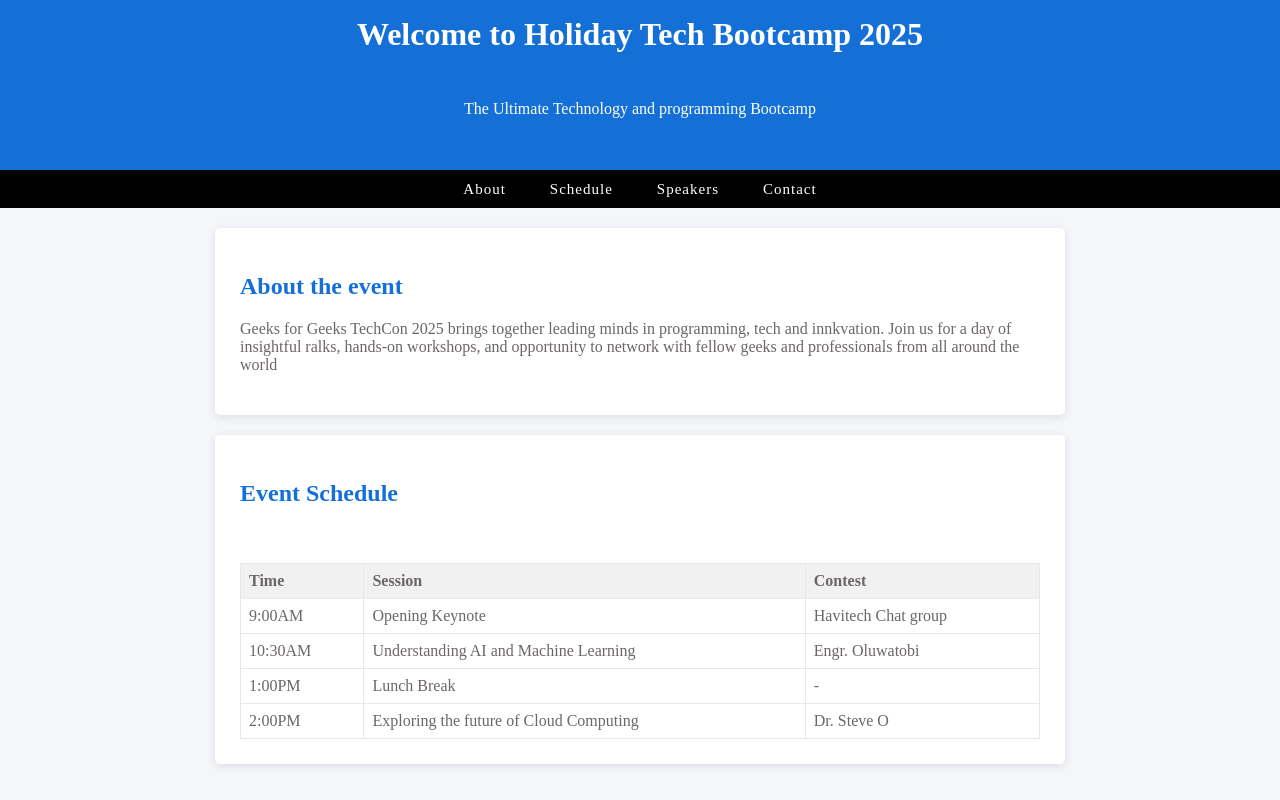
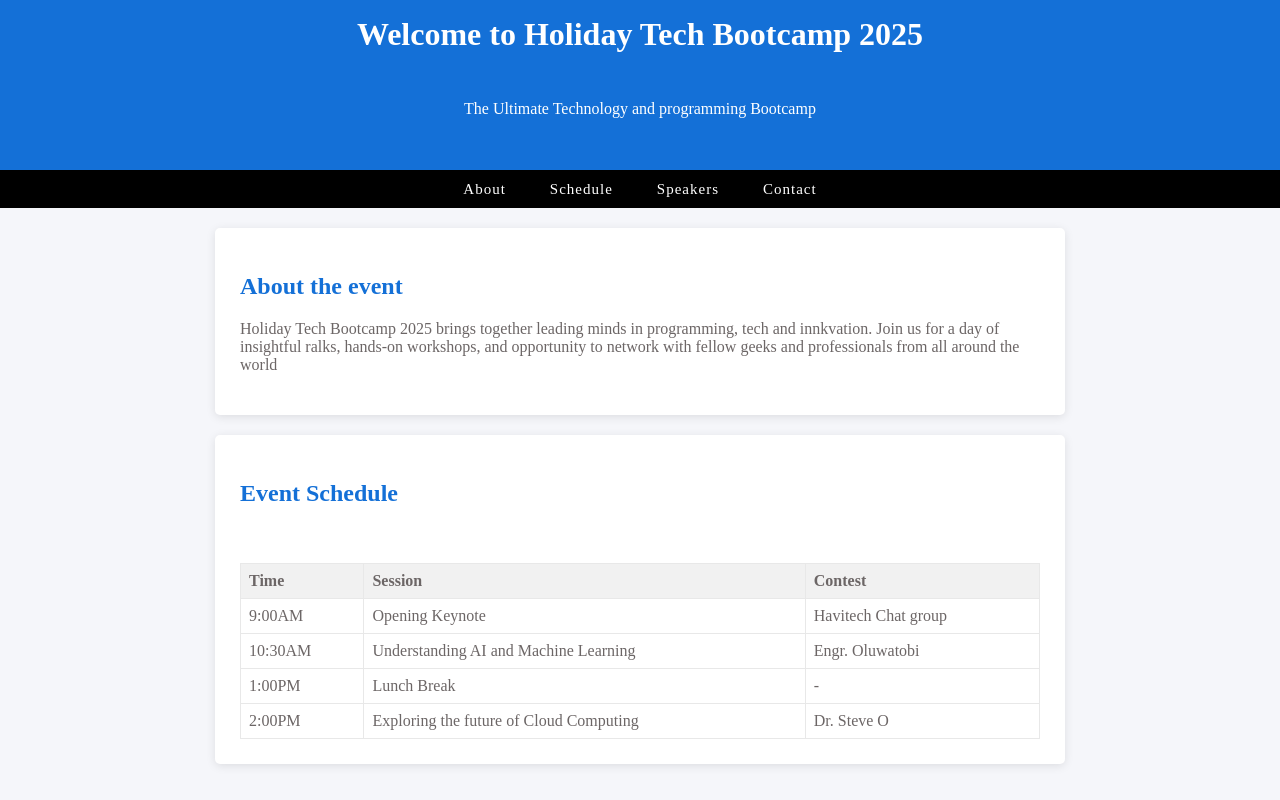
Before and after one commit to BabsOluwatobi/eventPage, a plain HTML site: page index.html in a window 1280 px wide. Drawn offline with Linux system fonts and the light colour scheme.

Commit message:
Update index.html

```diff
--- a/index.html
+++ b/index.html
@@ -26,7 +26,7 @@
 
       <section id="about">
       <h2>About the event</h2>
-      <p>Geeks for Geeks TechCon 2025 brings together leading minds in programming, tech and innkvation. Join us for a day of insightful ralks, hands-on workshops, and opportunity to network with fellow geeks and professionals from all around the world</p>
+      <p>Holiday Tech Bootcamp 2025 brings together leading minds in programming, tech and innkvation. Join us for a day of insightful ralks, hands-on workshops, and opportunity to network with fellow geeks and professionals from all around the world</p>
       </section>
 
 
@@ -62,6 +62,6 @@
          </tr>
          <br><br>
          </section>
-         </form>
+
 </body>
 </html>
```
